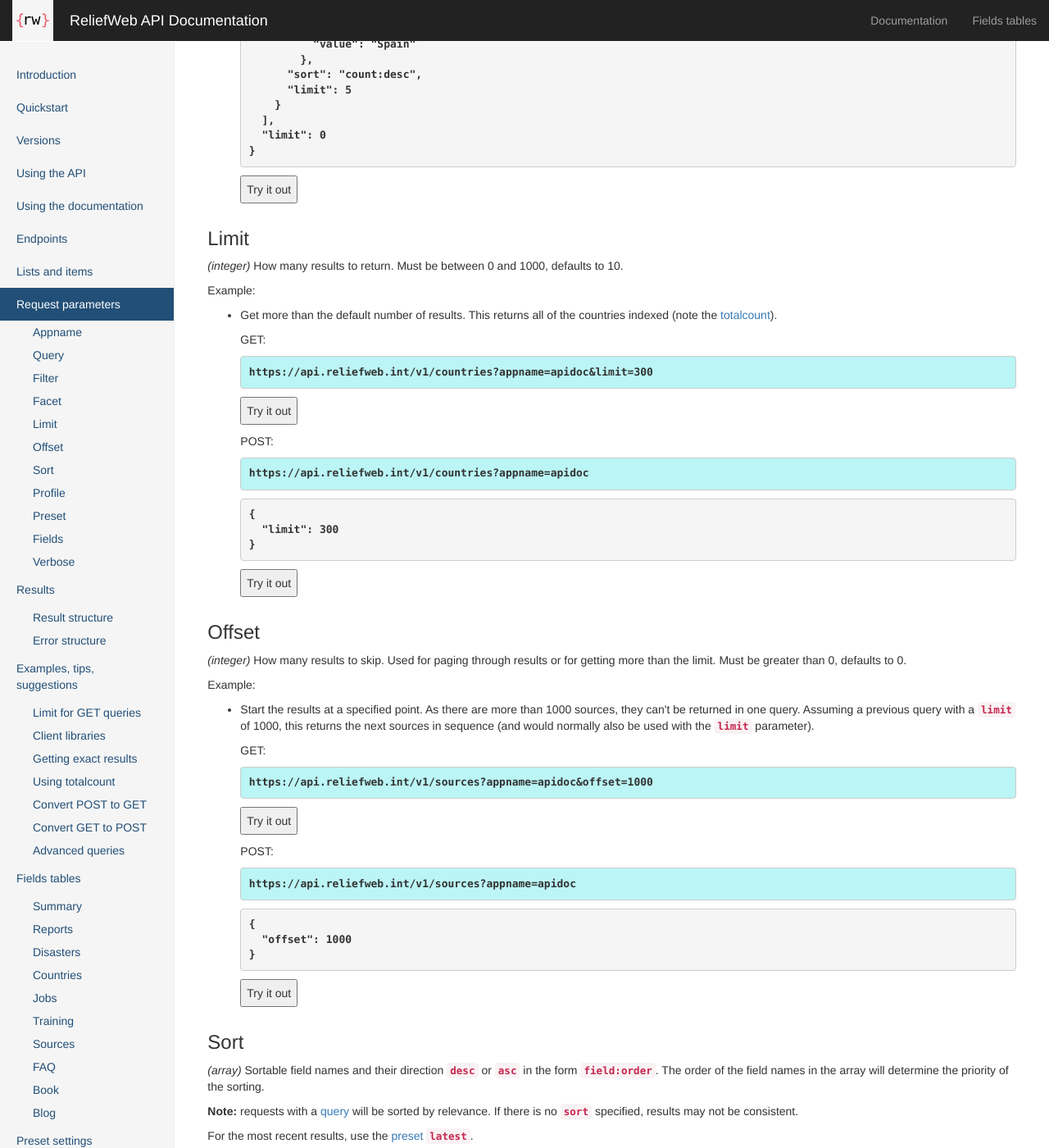
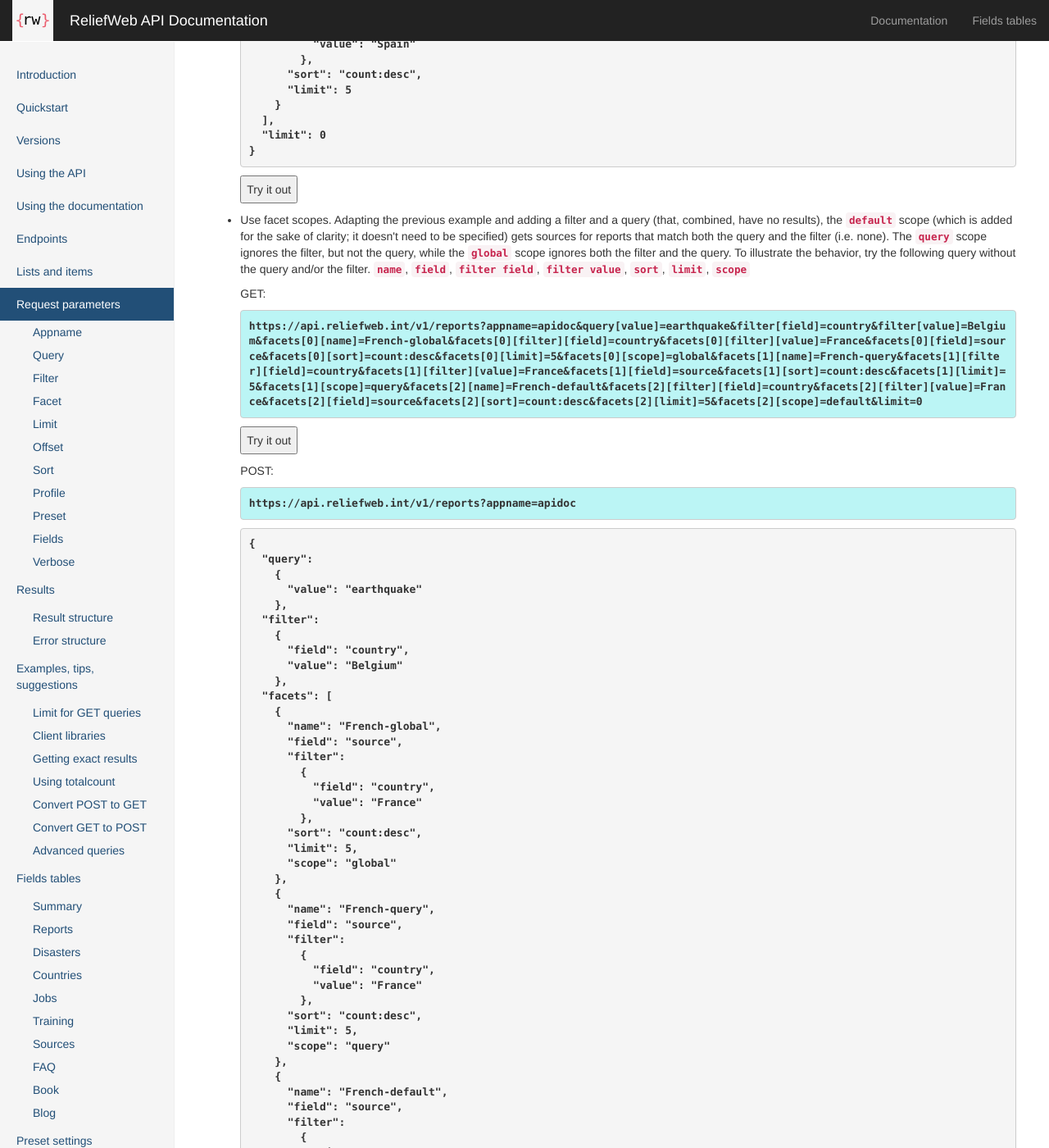
Before and after one commit to UN-OCHA/rwint-api-doc, a Jekyll site: the page index.html, which Jekyll copies as it is, in a window 1280 px wide and 1400 px high, scrolled down 14403 px. Shown: the whole window at 82% size. Built offline with Jekyll 4.4.1, drawn with Linux system fonts in a browser that asks for light colours; some of the changed text lies outside the part shown.

Commit message:
[yy91Swf2] add example for facet scope

```diff
--- a/index.html
+++ b/index.html
@@ -924,6 +924,76 @@
         },
       "sort": "count:desc",
       "limit": 5
+    }
+  ],
+  "limit": 0
+}
+</pre>
+                </div>
+              </div>
+            </li>
+
+            <li>
+              <p>Use facet scopes. Adapting the previous example and adding a filter and a query (that, combined, have no results), the <code>default</code> scope (which is added for the sake of clarity; it doesn't need to be specified) gets sources for reports that match both the query and the filter (i.e. none). The <code>query</code> scope ignores the filter, but not the query, while the <code>global</code> scope ignores both the filter and the query. To illustrate the behavior, try the following query without the query and/or the filter. <code>name</code>, <code>field</code>, <code>filter field</code>, <code>filter value</code>, <code>sort</code>, <code>limit</code>, <code>scope</code></p>
+
+              <p>GET:</p>
+
+              <div class="apiCall">
+                <div class="url" contentEditable="true"><pre><code>https://api.reliefweb.int/v1/reports?appname=apidoc&amp;query[value]=earthquake&amp;filter[field]=country&amp;filter[value]=Belgium&amp;facets[0][name]=French-global&amp;facets[0][filter][field]=country&amp;facets[0][filter][value]=France&amp;facets[0][field]=source&amp;facets[0][sort]=count:desc&amp;facets[0][limit]=5&amp;facets[0][scope]=global&amp;facets[1][name]=French-query&amp;facets[1][filter][field]=country&amp;facets[1][filter][value]=France&amp;facets[1][field]=source&amp;facets[1][sort]=count:desc&amp;facets[1][limit]=5&amp;facets[1][scope]=query&amp;facets[2][name]=French-default&amp;facets[2][filter][field]=country&amp;facets[2][filter][value]=France&amp;facets[2][field]=source&amp;facets[2][sort]=count:desc&amp;facets[2][limit]=5&amp;facets[2][scope]=default&amp;limit=0</code></pre></div>
+              </div>
+
+              <p>POST:</p>
+
+              <div class="apiCall">
+                <div class="url" contentEditable="true"><pre><code>https://api.reliefweb.int/v1/reports?appname=apidoc</code></pre></div>
+                <div class="post-parameters" contentEditable="true">
+<pre>
+{
+  "query":
+    {
+      "value": "earthquake"
+    },
+  "filter":
+    {
+      "field": "country",
+      "value": "Belgium"
+    },
+  "facets": [
+    {
+      "name": "French-global",
+      "field": "source",
+      "filter":
+        {
+          "field": "country",
+          "value": "France"
+        },
+      "sort": "count:desc",
+      "limit": 5,
+      "scope": "global"
+    },
+    {
+      "name": "French-query",
+      "field": "source",
+      "filter":
+        {
+          "field": "country",
+          "value": "France"
+        },
+      "sort": "count:desc",
+      "limit": 5,
+      "scope": "query"
+    },
+    {
+      "name": "French-default",
+      "field": "source",
+      "filter":
+        {
+          "field": "country",
+          "value": "France"
+        },
+      "sort": "count:desc",
+      "limit": 5,
+      "scope": "default"
     }
   ],
   "limit": 0
```
